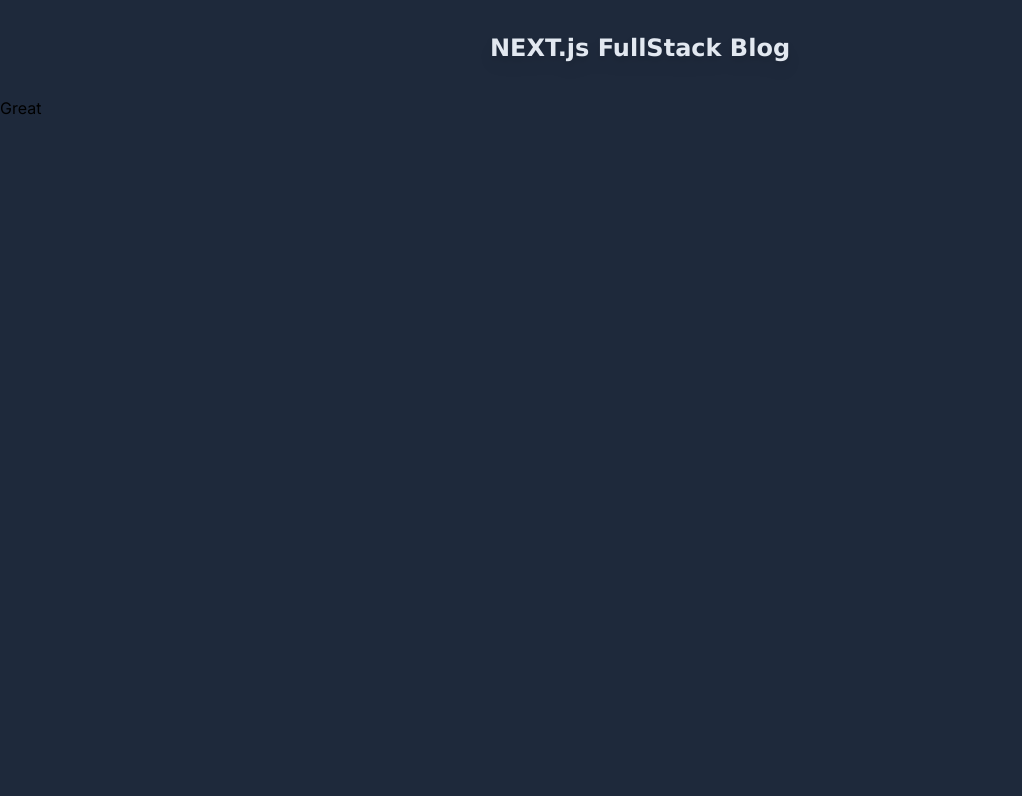
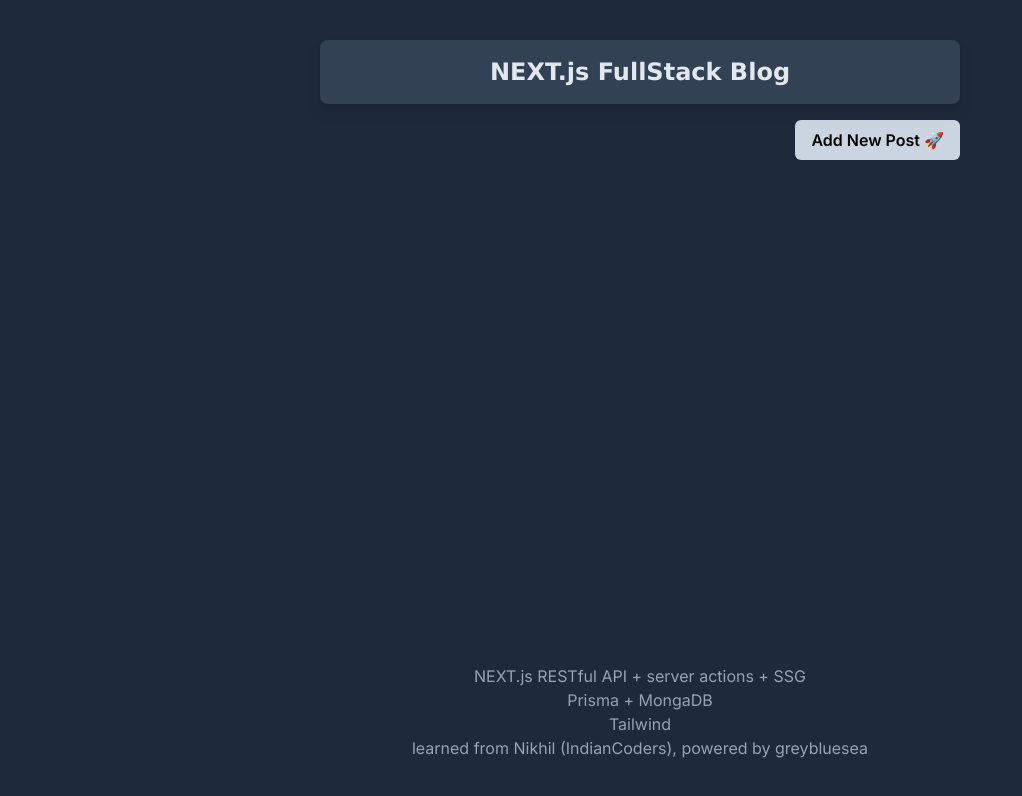
Before and after one commit to greybluesea/nextjs-fullstack-blog, a Next.js app: page / in a window 1280 px wide. Shown: the top 796 px of the page, without its empty margins (0-1022 px from the left). Built offline with nearby package versions, Linux system fonts and the light colour scheme; no server answers; the database is empty.

Commit message:
footer added

```diff
--- /dev/null
+++ b/app/blog/add/page.tsx
@@ -0,0 +1,9 @@
+import React from "react";
+
+type Props = {};
+
+const AddPost = (props: Props) => {
+  return <div>AddPost</div>;
+};
+
+export default AddPost;
--- a/app/layout.tsx
+++ b/app/layout.tsx
@@ -15,7 +15,23 @@ export default function RootLayout({
 }) {
   return (
     <html lang="en">
-      <body className={inter.className}>{children}</body>
+      <body
+        className={
+          inter.className +
+          " w-full min-h-screen flex flex-col justify-between "
+        }
+      >
+        {children}
+        <ul className="hide lg:show mt-auto mb-10 mx-auto flex flex-col justify-center items-center text-slate-400">
+          <li>NEXT.js RESTful API + server actions + SSG</li>
+          <li>Prisma + MongaDB</li>
+          <li>Tailwind</li>
+          <li className="mx-auto">
+            learned from Nikhil (IndianCoders),
+            <span className=" whitespace-nowrap "> powered by greybluesea</span>
+          </li>
+        </ul>
+      </body>
     </html>
   );
 }
--- a/app/page.tsx
+++ b/app/page.tsx
@@ -1,5 +1,6 @@
 import { Post } from "@prisma/client";
 import Image from "next/image";
+import Link from "next/link";
 async function fetchPosts() {
   const res = await fetch(
     "http://localhost:3000/api/blog" /* , {
@@ -15,13 +16,20 @@ async function fetchPosts() {
 export default async function Home() {
   const posts = await fetchPosts();
   return (
-    <main className="w-full min-h-full  ">
-      <div className="w-3/4 md:w-2/4 m-auto p-4 my-4 rounded-lg drop-shadow-lg ">
+    <main className="w-full   ">
+      <div className="w-3/4 md:w-2/4 m-auto p-4 my-4 mt-10 rounded-lg drop-shadow-lg bg-slate-700">
         <h1 className="text-slate-200 text-center text-2xl font-extrabold font-[verdana] ">
           NEXT.js FullStack Blog
         </h1>
       </div>
-      Great
+      <div className="flex w-3/4 md:w-2/4 m-auto">
+        <Link
+          href={"/blog/add"}
+          className="w-1/2 md:w-1/4 max-w-xs rounded-md p-2 px-4  bg-slate-300 font-semibold text-center ml-auto whitespace-nowrap min-w-max"
+        >
+          Add New Post 🚀
+        </Link>
+      </div>
     </main>
   );
 }
```
